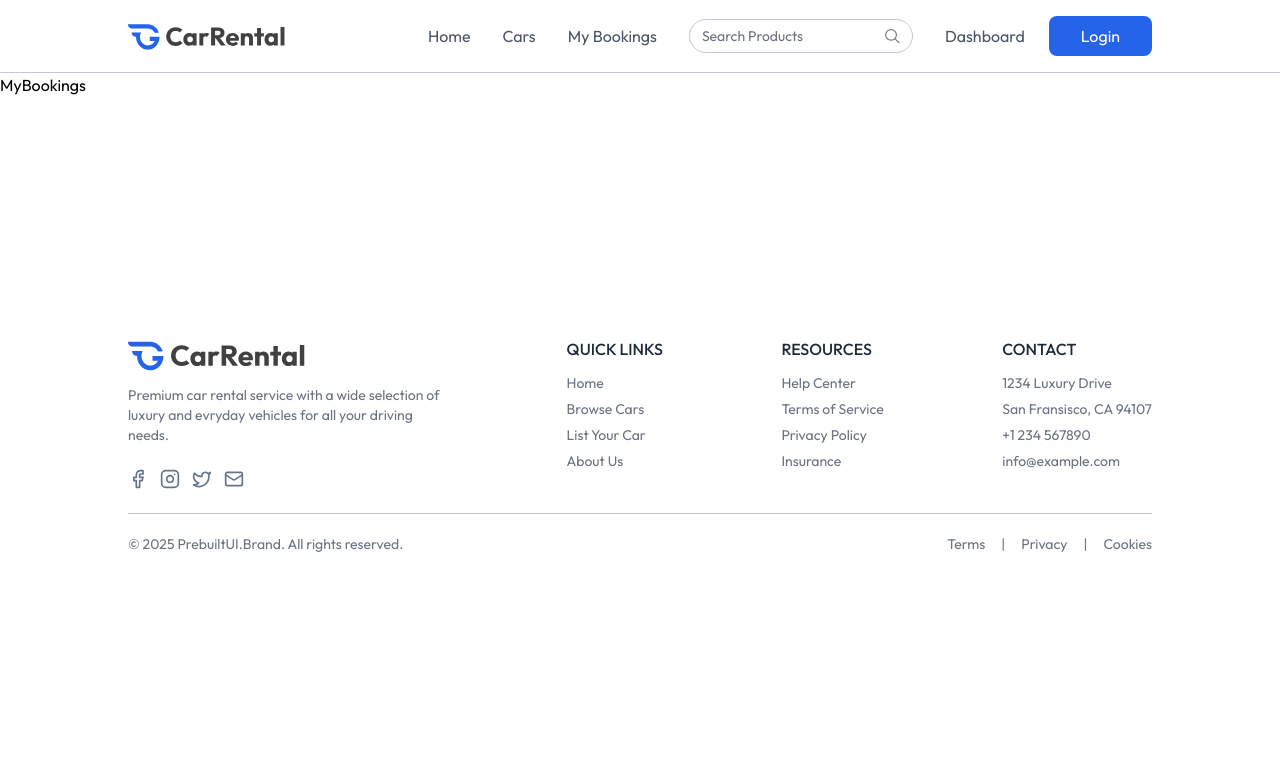
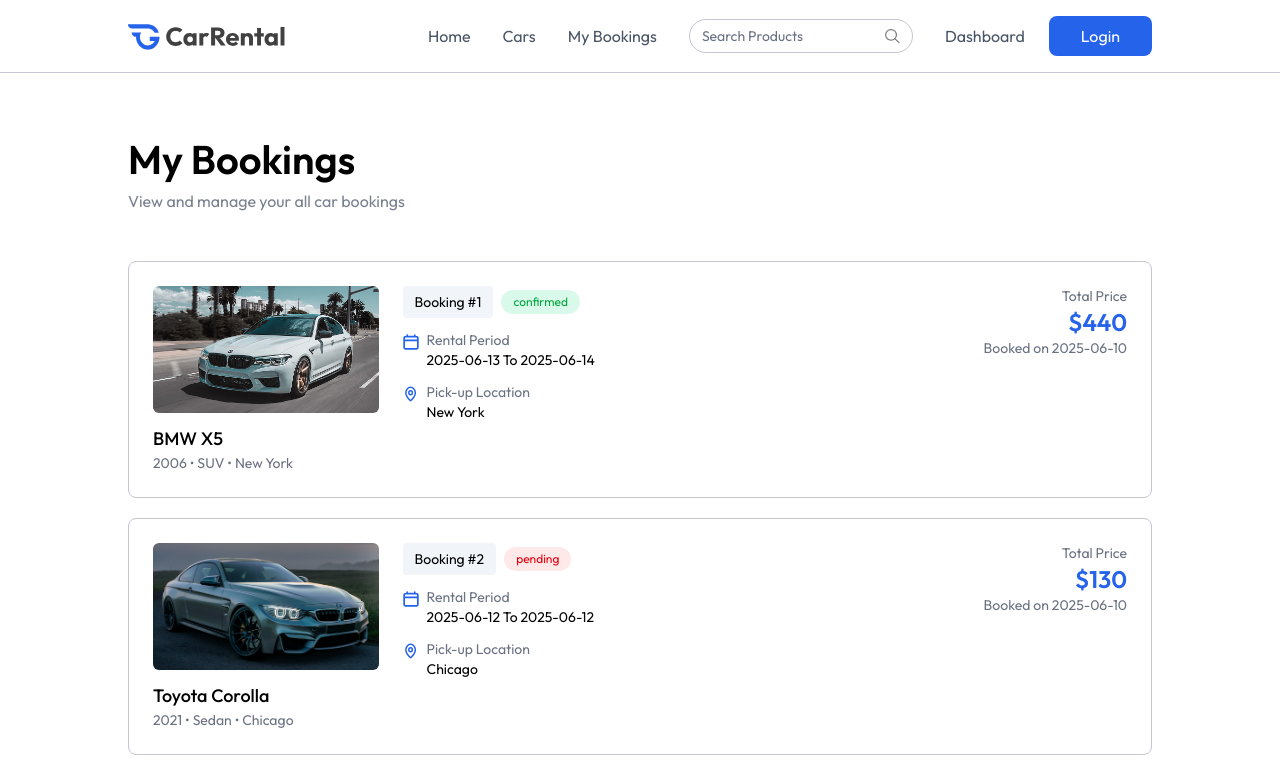
Before and after one commit to khushi-malviya/CarRental-MERNstack, a React (Vite) app in the folder client/: page /my-bookings in a window 1280 px wide. Shown: the top 773 px of the page. Built offline with nearby package versions, Linux system fonts and the light colour scheme.

Commit message:
My Bookings page created!

```diff
--- a/client/src/components/Footer.jsx
+++ b/client/src/components/Footer.jsx
@@ -8,7 +8,7 @@
                 <div>
                     <img src={assets.logo} alt="logo" className='h-8 md:h-9' />
                     <p className='max-w-80 mt-3'>
-                        Premium  car rental service with a wide selection of luxury and evryday vehicles for all your driving needs.
+                        Premium  car rental service with a wide selection of luxury and everyday vehicles for all your driving needs.
                     </p>
                     <div className='flex items-center gap-3 mt-6'>
                          <a href="#"><img src={assets.facebook_logo}  className='w-5 h-5' alt="" /></a>
--- a/client/src/components/Title.jsx
+++ b/client/src/components/Title.jsx
@@ -2,10 +2,8 @@
 
 const Title = ({title,subTitle, align}) => {
   return (
-    <div className={`flex flex-col justify-center items-center text-center ${align==="left" && "md:items md:text-left"}`}>
-        <h1 className='font-semibold text-4xl md:text-[40px]'>
-            {title}
-        </h1>
+    <div className={`flex flex-col justify-center items-center text-center ${align === "left" && " md:items-start md:text-left"}`}>
+        <h1 className='font-semibold text-4xl md:text-[40px]'>{title}</h1>
         <p className='text-sm md:text-base text-gray-500/90 mt-2 max-w-156'>{subTitle}</p>
     </div>
 
--- a/client/src/pages/MyBookings.jsx
+++ b/client/src/pages/MyBookings.jsx
@@ -1,8 +1,68 @@
-import React from 'react'
+import React, { useEffect, useState } from 'react'
+import { assets, dummyMyBookingsData } from '../assets/assets'
+import Title from '../components/Title'
 
 const MyBookings = () => {
+  const [bookings, setBookings] = useState([])
+  const currency=import.meta.env.VITE_CURRENCY
+  const fetchMyBookings = async ()=>{
+    setBookings(dummyMyBookingsData)
+  }
+  useEffect(()=>{
+    fetchMyBookings()
+  },[])
   return (
-    <div>MyBookings</div>
+    <div className='px-6 md:px-16 lg:px-24 xl:px-32 2xl:px-48 mt-16 text-sm max-w-7xl'>
+      <Title title='My Bookings' subTitle='View and manage your all car bookings' align="left"/>
+      <div>
+        {bookings.map((booking, index)=>(
+          <div key={booking._id} className='grid grid-cols-1 md:grid-cols-4 gap-6 p-6 border border-borderColor rounded-lg mt-5 first:mt-12'>
+            {/* Car Image + Info */}
+            <div className='md:col-span-1'>
+              <div className='rounded-md overflow-hidden mb-3'>
+                <img src={booking.car.image} alt="" className='w-full h-auto aspect-video object-cover'/>
+              </div>
+              <p className='text-lg font-medium mt-2'>{booking.car.brand} {booking.car.model}</p>
+              <p className='text-gray-500'>{booking.car.year} • {booking.car.category} • {booking.car.location}</p>
+            </div>
+
+            {/* Booking Info*/}
+            <div className='md:col-span-2'>
+              <div className='flex items-center gap-2'>
+                <p className='px-3 py-1.5 bg-light rounded'>Booking #{index+1}</p>
+                <p className={`px-3 py-1 text-xs rounded-full ${booking.status === 'confirmed' ? 'bg-green-400/15 text-green-600': 'bg-red-400/15 text-red-600'}`}>{booking.status}</p>
+
+
+              </div>
+              <div className='flex items-start gap-2 mt-3'>
+                <img src={assets.calendar_icon_colored} alt="" className='w-4 h-4 mt-1'/>
+                <div>
+                  <p className='text-gray-500'>Rental Period</p>
+                  <p>{booking.pickupDate.split('T')[0]} To {booking.returnDate.split('T')[0]}</p>
+                </div>
+              </div>
+              <div className='flex items-start gap-2 mt-3'>
+                <img src={assets.location_icon_colored} alt="" className='w-4 h-4 mt-1'/>
+                <div>
+                  <p className='text-gray-500'>Pick-up Location</p>
+                  <p>{booking.car.location}</p>
+                </div>
+              </div>
+            </div>
+
+            {/* Price */}
+            <div className='md:col-span-1 flex flex-col justify-between gap-6'>
+              <div className='text-sm text-gray-500 text-right'>
+                <p>Total Price</p>
+                <h1 className='text-2xl font-semibold text-primary'>{currency}{booking.price}</h1>
+                <p>Booked on {booking.createdAt.split('T')[0]}</p>
+              </div>
+            </div>
+          </div>
+        ))}
+      </div>
+
+    </div>
   )
 }
 
```
